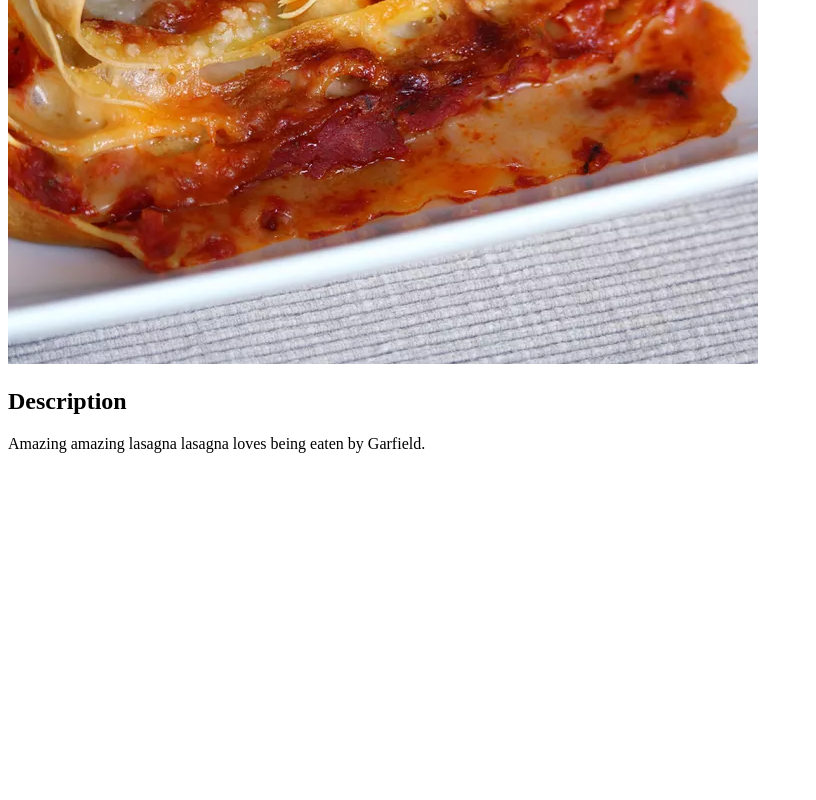
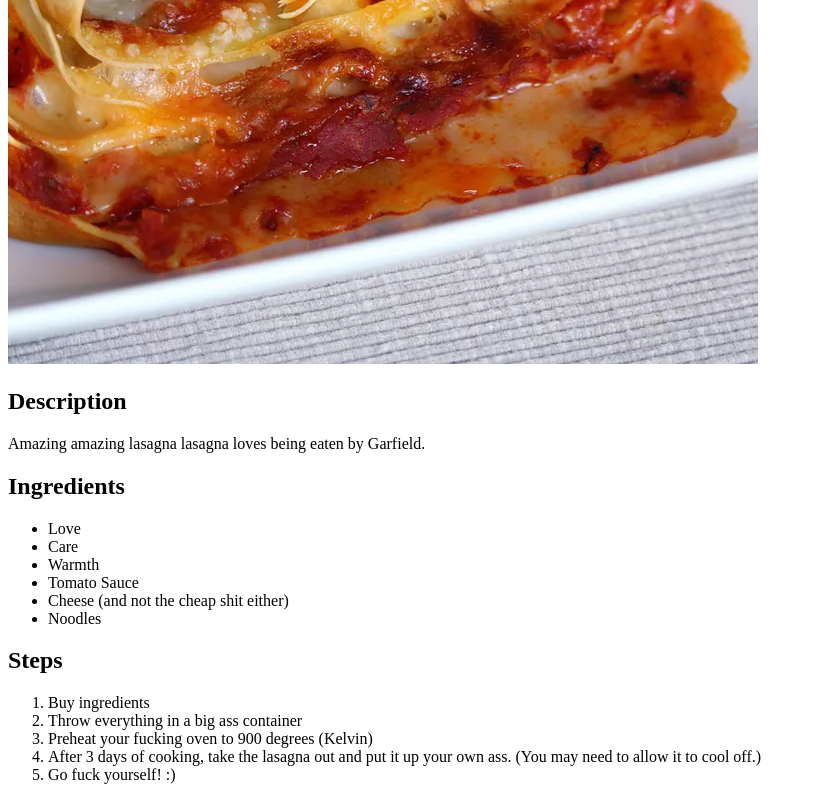
Before and after one commit to Tylar-Michael97/odin-recipes, a plain HTML site: page recipes/lasagna.html in a window 1280 px wide. Shown: the part 467-1267 px from the top of the page, without its empty margins (0-816 px from the left). Before the commit the page ends 936 px from the top, so only its background shows below. Drawn offline with Linux system fonts and the light colour scheme; files whose address does not match are found by name.

Commit message:
Added great ingredients and steps for cooking

```diff
--- a/recipes/lasagna.html
+++ b/recipes/lasagna.html
@@ -9,5 +9,22 @@
     <img src="/Users/tylar/Documents/repos/odin-recipes/recipes/lasagnapic.webp">
     <h2>Description</h2>
     <p>Amazing amazing lasagna lasagna loves being eaten by Garfield.</p>
+    <h2>Ingredients</h2>
+    <ul>
+        <li>Love</li>
+        <li>Care</li>
+        <li>Warmth</li>
+        <li>Tomato Sauce</li>
+        <li>Cheese (and not the cheap shit either)</li>
+        <li>Noodles</li>
+    </ul>
+    <h2>Steps</h2>
+    <ol>
+        <li>Buy ingredients</li>
+        <li>Throw everything in a big ass container</li>
+        <li>Preheat your fucking oven to 900 degrees (Kelvin)</li>
+        <li>After 3 days of cooking, take the lasagna out and put it up your own ass. (You may need to allow it to cool off.)</li>
+        <li>Go fuck yourself! :)</li>
+    </ol>
   </body>
 </html>
```
